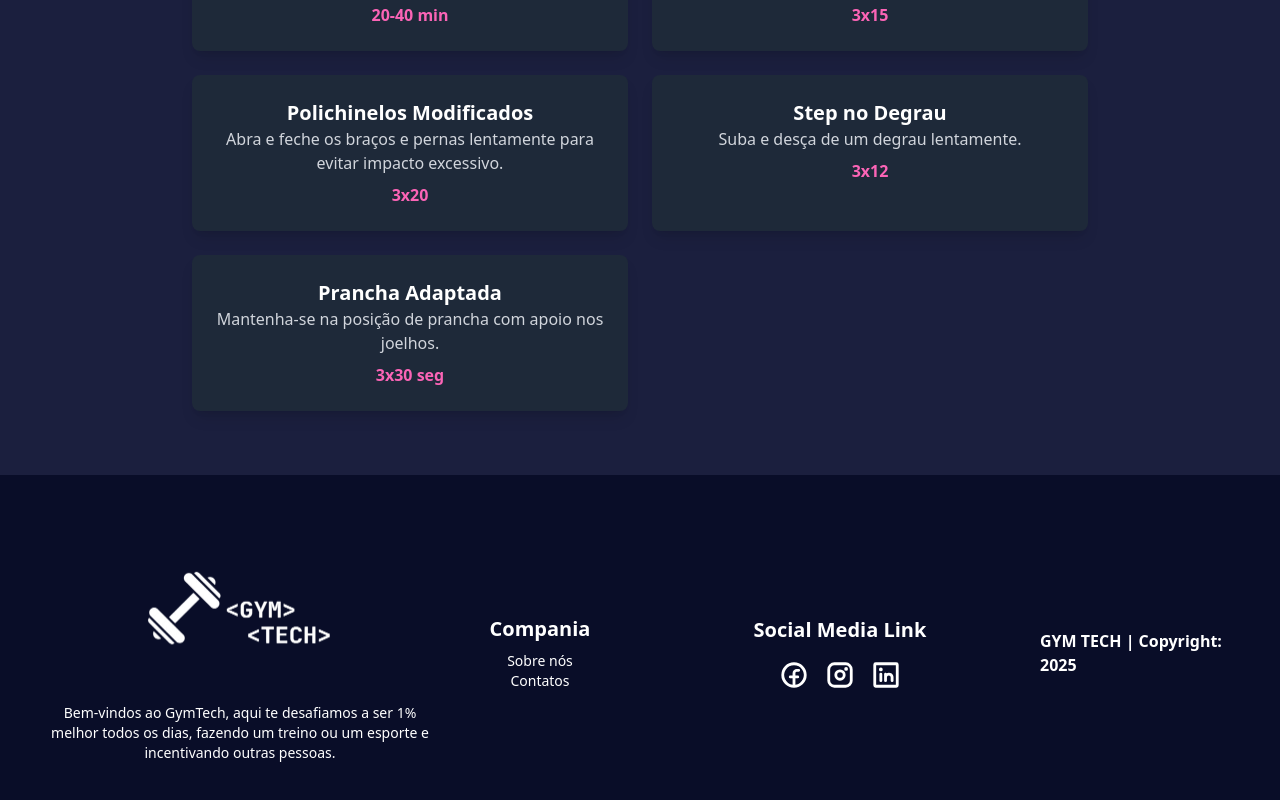
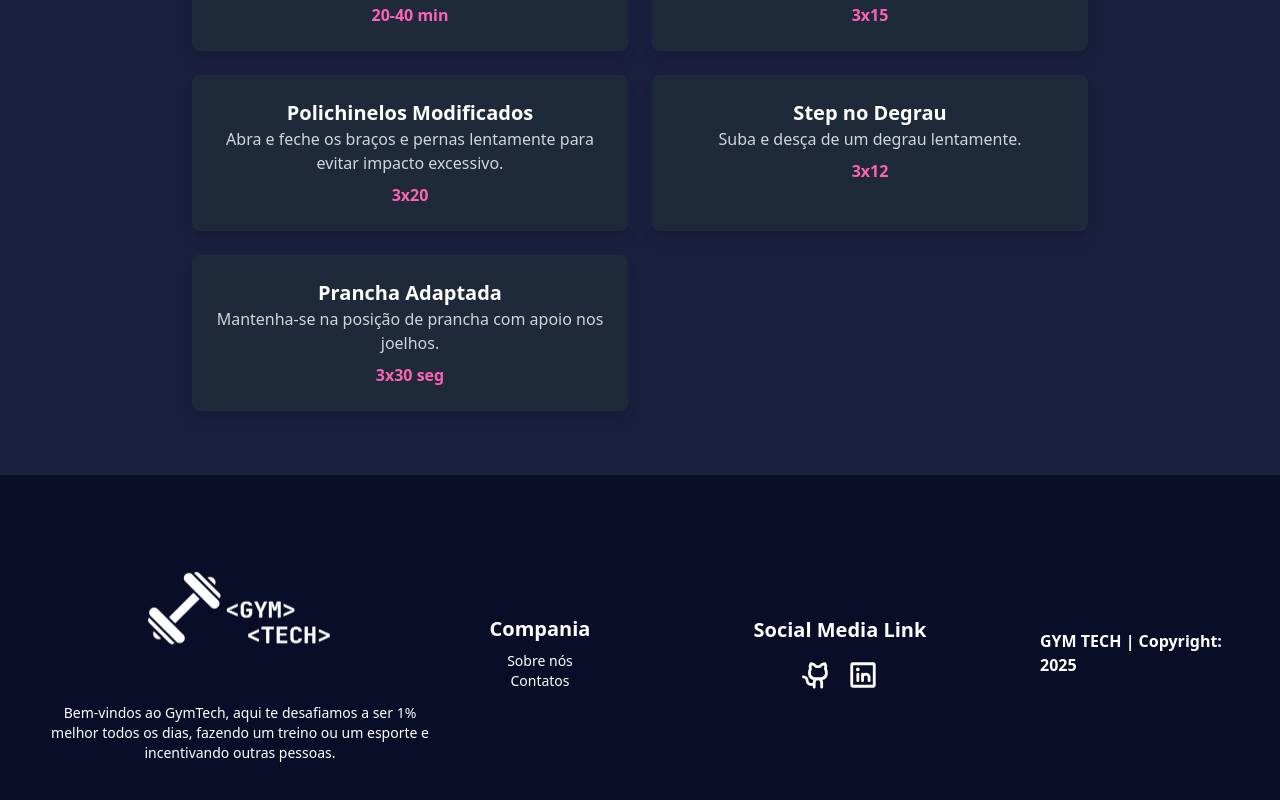
Before and after one commit to Grupo-05-Projeto-Integrador/projetofrontgymtech, a React (Vite) app: page /treinoespecial in a window 1280 px wide. Shown: the part 1477-2277 px from the top of the page. Built offline with nearby package versions, Linux system fonts and the light colour scheme.

Commit message:
Alteração no footer

```diff
--- a/src/components/footer/Footer.tsx
+++ b/src/components/footer/Footer.tsx
@@ -1,6 +1,5 @@
 import {
-  FacebookLogo,
-  InstagramLogo,
+  GithubLogo,
   LinkedinLogo,
 } from "@phosphor-icons/react";
 
@@ -40,16 +39,10 @@ function Footer() {
           <h3 className="font-bold text-xl mb-2">Social Media Link</h3>
           <div className="flex gap-4 mt-2">
             <a
-              href="#"
+              href="https://github.com/Grupo-05-Projeto-Integrador"
               className="hover:text-pink-500 transition-colors duration-300"
             >
-              <FacebookLogo size={30} weight="bold" />
-            </a>
-            <a
-              href="#"
-              className="hover:text-pink-500 transition-colors duration-300"
-            >
-              <InstagramLogo size={30} weight="bold" />
+              <GithubLogo size={30} weight="bold" />
             </a>
             <a
               href="#"
```
